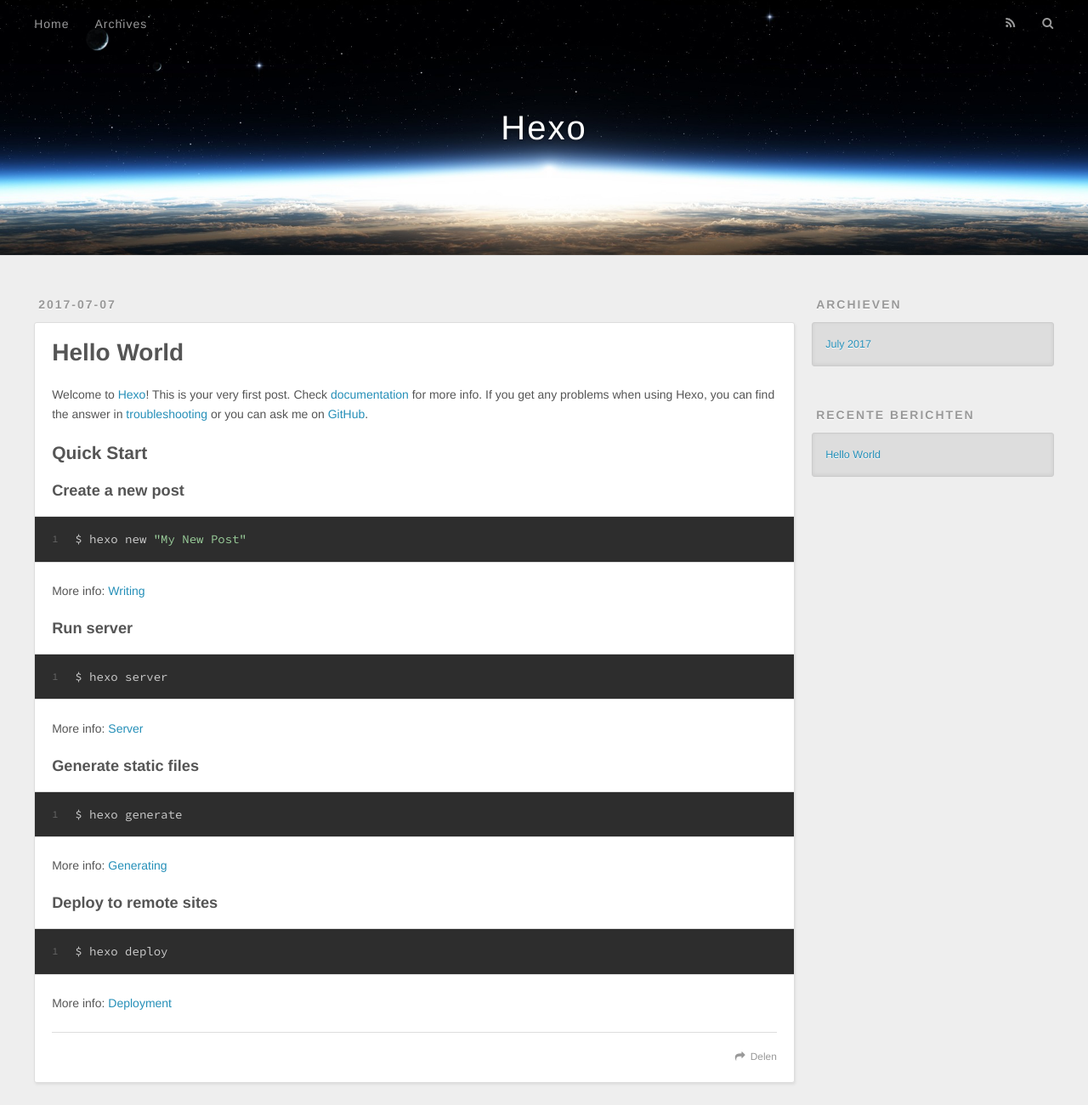
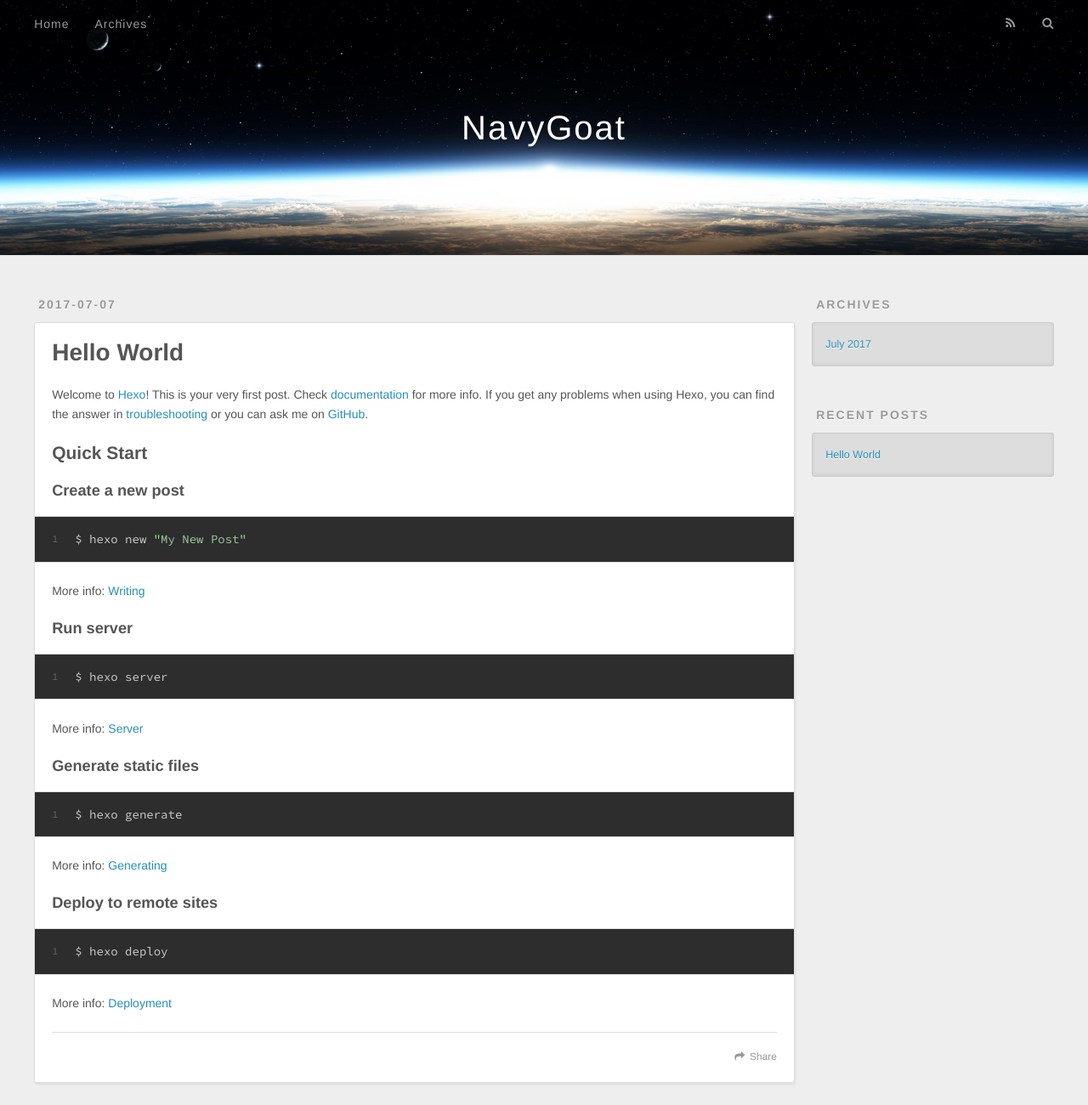
Before and after one commit to navygoat/navygoat.github.io, a plain HTML site: page index.html in a window 1280 px wide. Shown: the top 1300 px of the page at 85% size. Drawn offline with nearby package versions, Linux system fonts and the light colour scheme.

Commit message:
Site updated: 2017-07-07 15:55:20

```diff
--- a/index.html
+++ b/index.html
@@ -3,16 +3,16 @@
 <head>
   <meta charset="utf-8">
 
-  <title>Hexo</title>
+  <title>NavyGoat</title>
   <meta name="viewport" content="width=device-width, initial-scale=1, maximum-scale=1">
   <meta property="og:type" content="website">
-<meta property="og:title" content="Hexo">
+<meta property="og:title" content="NavyGoat">
 <meta property="og:url" content="http://yoursite.com/index.html">
-<meta property="og:site_name" content="Hexo">
+<meta property="og:site_name" content="NavyGoat">
 <meta name="twitter:card" content="summary">
-<meta name="twitter:title" content="Hexo">
+<meta name="twitter:title" content="NavyGoat">
 
-    <link rel="alternate" href="/atom.xml" title="Hexo" type="application/atom+xml">
+    <link rel="alternate" href="/atom.xml" title="NavyGoat" type="application/atom+xml">
 
 
     <link rel="icon" href="/favicon.png">
@@ -33,7 +33,7 @@
   <div id="header-outer" class="outer">
     <div id="header-title" class="inner">
       <h1 id="logo-wrap">
-        <a href="/" id="logo">Hexo</a>
+        <a href="/" id="logo">NavyGoat</a>
       </h1>
 
     </div>
@@ -50,7 +50,7 @@
 
           <a id="nav-rss-link" class="nav-icon" href="/atom.xml" title="RSS Feed"></a>
 
-        <a id="nav-search-btn" class="nav-icon" title="Zoeken"></a>
+        <a id="nav-search-btn" class="nav-icon" title="Search"></a>
       </nav>
       <div id="search-form-wrap">
         <form action="//google.com/search" method="get" accept-charset="UTF-8" class="search-form"><input type="search" name="q" class="search-form-input" placeholder="Search"><button type="submit" class="search-form-submit">&#xF002;</button><input type="hidden" name="sitesearch" value="http://yoursite.com"></form>
@@ -96,7 +96,7 @@
 
     </div>
     <footer class="article-footer">
-      <a data-url="http://yoursite.com/2017/07/07/hello-world/" data-id="cj4tjk6xu0000b0ff5xm1sxk9" class="article-share-link">Delen</a>
+      <a data-url="http://yoursite.com/2017/07/07/hello-world/" data-id="cj4tkf0nk00003sffrq02a5t6" class="article-share-link">Share</a>
 
 
     </footer>
@@ -121,7 +121,7 @@
 
 
   <div class="widget-wrap">
-    <h3 class="widget-title">Archieven</h3>
+    <h3 class="widget-title">Archives</h3>
     <div class="widget">
       <ul class="archive-list"><li class="archive-list-item"><a class="archive-list-link" href="/archives/2017/07/">July 2017</a></li></ul>
     </div>
@@ -131,7 +131,7 @@
 
 
   <div class="widget-wrap">
-    <h3 class="widget-title">Recente berichten</h3>
+    <h3 class="widget-title">Recent Posts</h3>
     <div class="widget">
       <ul>
 
```
Also changed, not shown: 2017/07/07/hello-world/index.html (+8 -8 lines), archives/2017/07/index.html (+9 -9 lines), archives/2017/index.html (+9 -9 lines), archives/index.html (+9 -9 lines).
